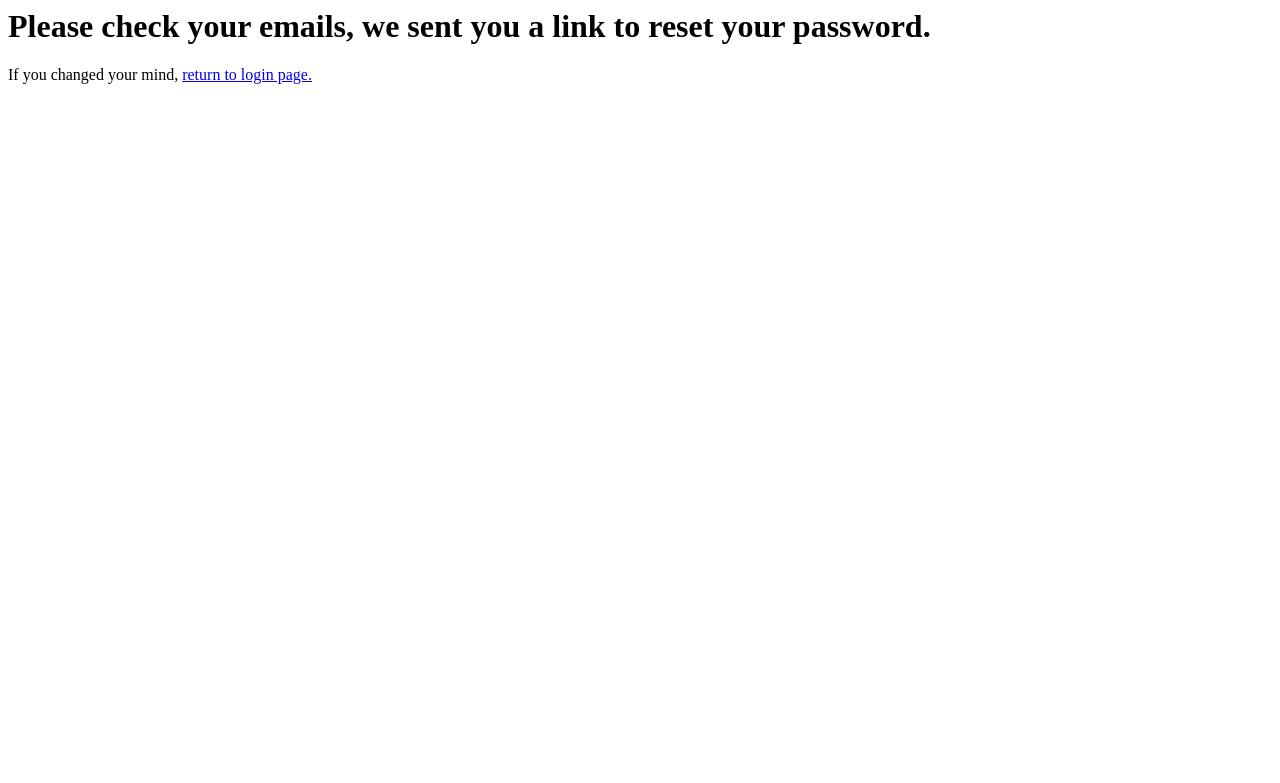
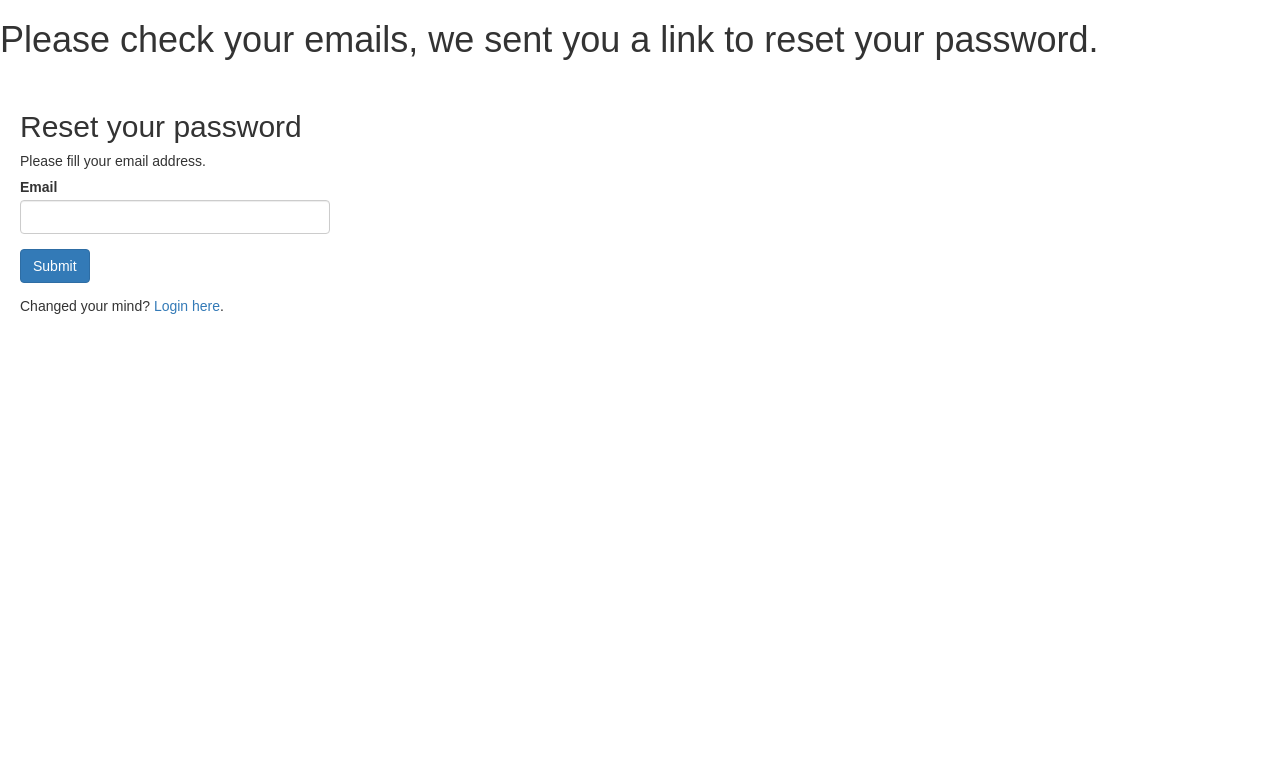
Before and after one commit to Segolene-Alquier/camagru, a PHP site: page /camagru/users/reset_pwd_pending.php in a window 1280 px wide. Shown: the top 783 px of the page. Run offline with PHP 8.4, Linux system fonts and the light colour scheme; data that the repository does not hold is empty.

Commit message:
finds in db if emil address exists

```diff
--- a/users/reset_pwd_pending.php
+++ b/users/reset_pwd_pending.php
@@ -1,23 +1,98 @@
 <?php
 	session_start();
-	echo "<h1>Please check your emails, we sent you a link to reset your password.</h1>";
-	echo "<p>If you changed your mind, <a href='login.php'>return to login page.</a></p>";
+	require_once "../config/database.php";
 
-	// Préparation du mail contenant le lien d'activation
-	$sujet = "Activation de votre compte sur Camagru" ;
-	// $entete = "From: inscription@camagru.com" ;
-	$message = 'Bienvenue sur Camagru,
+	$email = $param_email = "";
+	$email_err = "";
 
-	Pour activer votre compte, veuillez cliquer sur le lien ci dessous
-	ou copier/coller dans votre navigateur internet.
+	if ($_SERVER["REQUEST_METHOD"] == "POST")
+	{
+		if (empty(trim($_POST["email"])))
+			$email_err = "Please enter your email address.";
+		else
+		{
+			$sql = "SELECT Email FROM user WHERE Email = :email";
 
-	http://localhost:8080/camagru/users/validation.php?log='.urlencode($username).'&cle='.urlencode($cle).'
+			if ($stmt = $bdd->prepare($sql))
+			{
+				// Bind variables to the prepared statement as parameters
+				$stmt->bindParam(":email", $param_email, PDO::PARAM_STR);
 
-	---------------
-	Ceci est un mail automatique, Merci de ne pas y répondre.';
-	$message = wordwrap($message, 70, "\n");
-	$headers = 'From: camagru@42.fr' . "\r\n" .
-			'Reply-To: camagru@42.fr' . "\r\n" .
-			'X-Mailer: PHP/' . phpversion();
-	mail($email, $sujet, $message, $headers) ;
+				// Set parameters
+				$param_email = trim($_POST["email"]);
+				echo $param_email;
+				// Attempt to execute the prepared statement
+				if ($stmt->execute())
+				{
+
+					if ($stmt->rowCount() >= 1)
+					{
+						// $email = trim($_POST["email"]);
+						// $email_err = "Yes c'est bon ma vieille";
+					echo "ok trouve";
+
+
+
+					}
+					else
+						$email_err = "The email address dosen't have an account yet.";
+
+				}
+				else
+					echo "Oops! Something went wrong. Please try again later.";
+			}
+			unset($stmt);
+		}
+		// // Préparation du mail contenant le lien d'activation
+		// $sujet = "Activation de votre compte sur Camagru" ;
+		// // $entete = "From: inscription@camagru.com" ;
+		// $message = 'Hello,
+
+		// Looks like you forgot your password... It happens, no worries!
+		// You can click on the following link in order to choose a new password:
+
+		// http://localhost:8080/camagru/users/reset_pwd.php?log='.urlencode($username).'&cle='.urlencode($cle).'
+
+		// ---------------
+		// Ceci est un mail automatique, Merci de ne pas y répondre.';
+		// $message = wordwrap($message, 70, "\n");
+		// $headers = 'From: camagru@42.fr' . "\r\n" .
+		// 		'Reply-To: camagru@42.fr' . "\r\n" .
+		// 		'X-Mailer: PHP/' . phpversion();
+		// mail($email, $sujet, $message, $headers) ;
+		unset($bdd);
+
+	}
 ?>
+
+<!DOCTYPE html>
+<html lang="en">
+<head>
+    <meta charset="UTF-8">
+    <title>Sign Up</title>
+    <link rel="stylesheet" href="https://maxcdn.bootstrapcdn.com/bootstrap/3.3.7/css/bootstrap.css">
+    <style type="text/css">
+        body{ font: 14px sans-serif; }
+        .wrapper{ width: 350px; padding: 20px; }
+    </style>
+</head>
+<body>
+<h1>Please check your emails, we sent you a link to reset your password.</h1>
+    <div class="wrapper">
+        <h2>Reset your password</h2>
+        <p>Please fill your email address.</p>
+        <form action="<?php echo htmlspecialchars($_SERVER["PHP_SELF"]); ?>" method="post">
+			<div class="form-group <?php echo (!empty($email_err)) ? 'has-error' : ''; ?>">
+                <label>Email</label>
+                <input required type="text" name="email" class="form-control" value="<?php echo $email; ?>">
+                <span class="help-block"><?php echo $email_err; ?></span>
+            </div>
+            <div class="form-group">
+                <input type="submit" class="btn btn-primary" value="Submit">
+                <!-- <input type="reset" class="btn btn-default" value="Reset"> -->
+            </div>
+            <p>Changed your mind? <a href="login.php">Login here</a>.</p>
+        </form>
+    </div>
+</body>
+</html>
```
